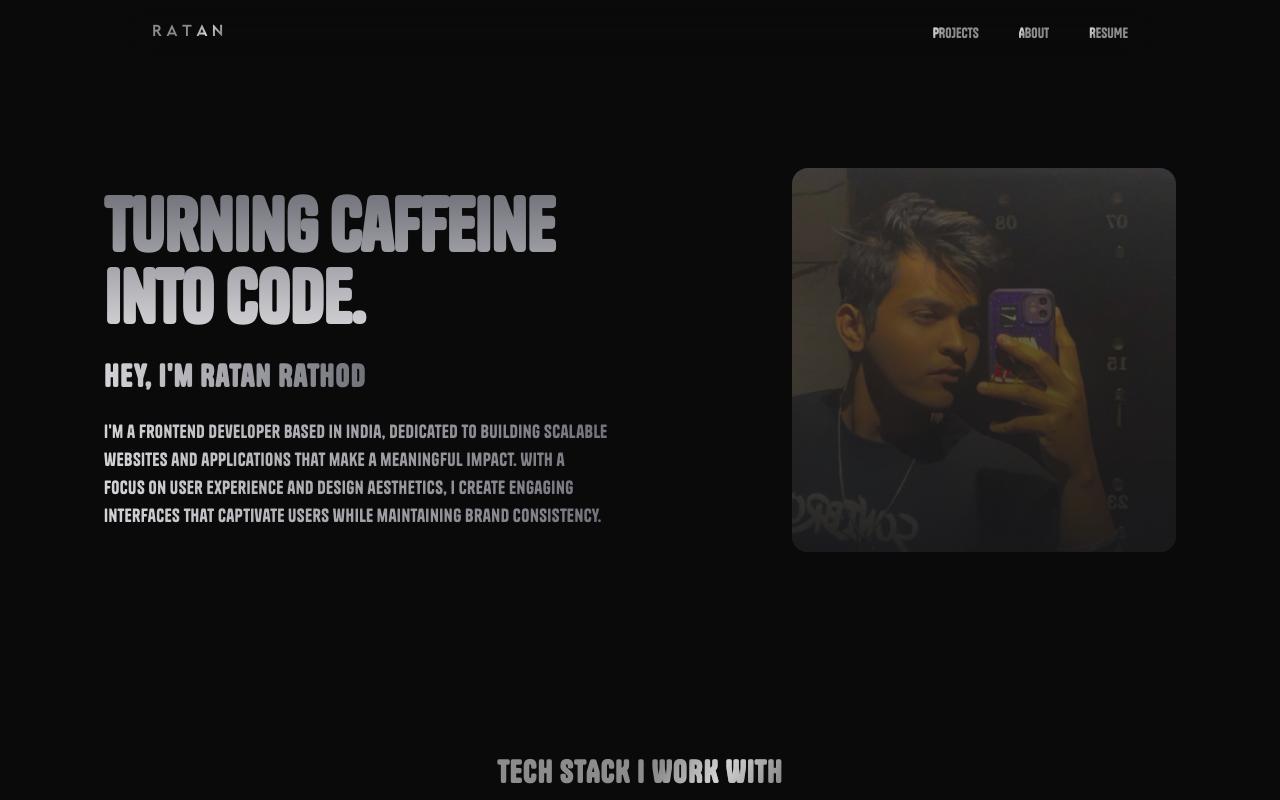
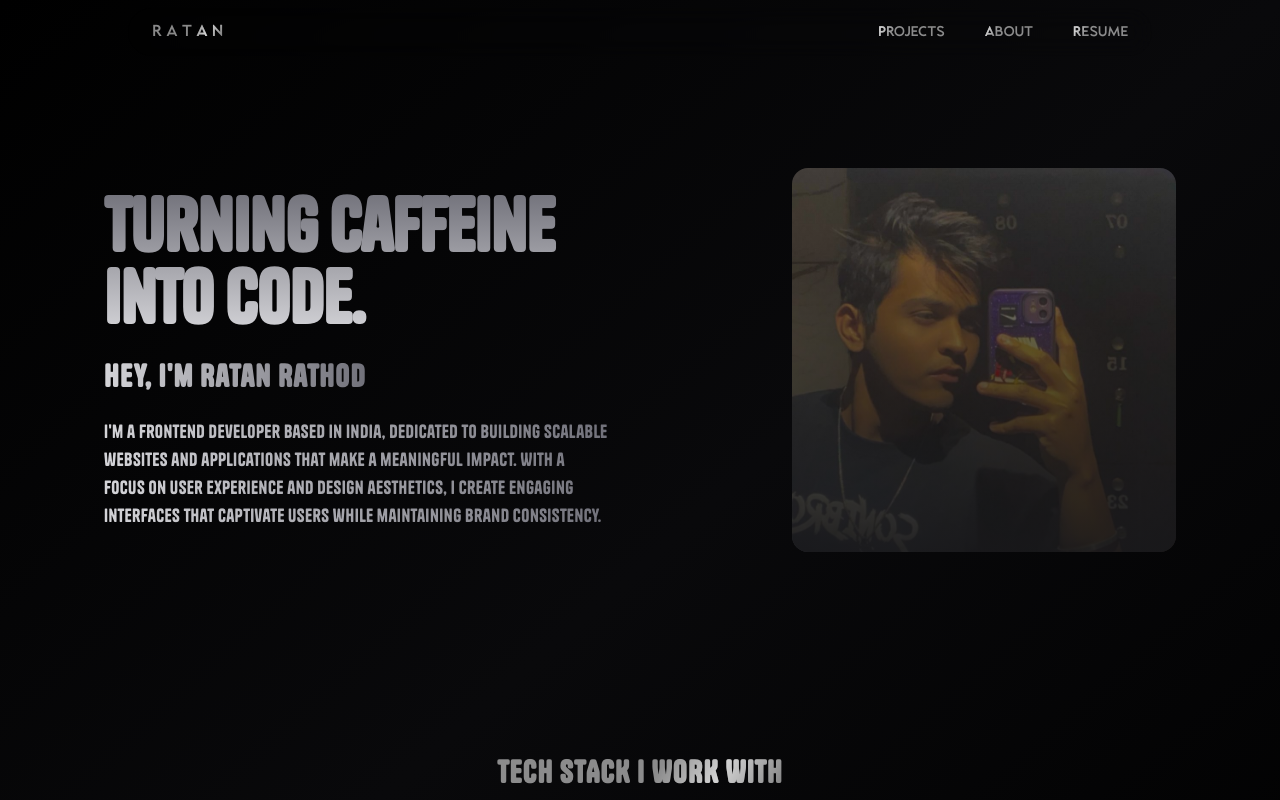
Before and after one commit to ratanz/Portfolio, a Next.js app: page / in a window 1280 px wide. Shown: the top 800 px of the page. Built offline with nearby package versions, Linux system fonts and the light colour scheme.

Commit message:
removed loading screen animation - changed nav font

```diff
--- a/app/template.tsx
+++ b/app/template.tsx
@@ -8,7 +8,7 @@ export default function Template({
 }: {
   children: React.ReactNode
 }) {
-  const [loading, setLoading] = useState(true)
+  const [loading, setLoading] = useState(false)
 
   return (
     <>
@@ -18,7 +18,7 @@ export default function Template({
           opacity: loading ? 0 : 1,
           transition: 'opacity 0.5s ease-in-out',
         }}
-        className="bg-neutral-950"
+        className="bg-neutral-"
       >
         {children}
       </div>
--- a/components/Homepage.tsx
+++ b/components/Homepage.tsx
@@ -43,14 +43,14 @@ const Homepage = () => {
 
      // Add image animation after the main title but before subtitle
      tl.fromTo(imageContainerRef.current,
-      { x: 25, opacity: 0 },
+      { y: 25, opacity: 0 },
       {
-        x: 0,
+        y: 0,
         opacity: 1,
         duration: 1,
         ease: 'power3.out',
+        delay: 0.5,
       },
-      '-=0.3'  // Slight overlap with previous animation
     )
 
     // gradient text animation
@@ -98,89 +98,9 @@ const Homepage = () => {
     })
   }, [])
 
-  // scroll animation when scroll back to top
-  //   useEffect(() => {
-  //     const scrollTl = gsap.timeline({
-  //       scrollTrigger: {
-  //         trigger: mainTitleRef.current,
-  //         start: "top top",
-  //         end: "bottom top",
-  //         scrub: 1.5,  // Increased for smoother scrolling
-  //         toggleActions: "play none none reverse"
-  //       }
-  //     })
-
-  //     scrollTl.to(mainTitleRef.current, {
-  //       y: -120,
-  //       opacity: 0,
-  //       scrub: 2,
-  //       duration: 2.5,
-  //       ease: "power3.inOut"
-  //     })
-
-  //     scrollTl.to(subTitleRef.current, {
-  //       y: -100,
-  //       opacity: 0,
-  //       duration: 2.5,
-  //       stagger: 0.3,
-  //       ease: "power3.inOut"
-  //     }, "-=2")
-
-  //     scrollTl.to(descriptionRef.current, {
-  //       y: 40,
-  //       opacity: 0,
-  //       duration: 2.3,
-  //       scrub: 3,
-  //       stagger: 0.3,
-  //       ease: "power3.out",
-  //     }, "-=2.5")
-
-
-  //     scrollTl.to(connectTitleRef.current, {
-  //       y: 50,
-  //       opacity: 0,
-  //       duration: 1.9,
-  //       delay: 0.9,
-  //       stagger: 0.2,
-  //       scrub: 4,
-  //       ease: "power3.out"
-  //     }, "-=3.8")
-
-  //   scrollTl.to(connectIconsRef.current, {
-  //     y: 50,
-  //     opacity: 0,
-  //     duration: 1.2,
-  //     scrub: 3,
-  //     ease: "power3.out"
-  //   }, "-=0.23")
-
-
-  //   scrollTl.to(techStackTitleRef.current, {
-  //     y: -60,
-  //     opacity: 0,
-  //     duration: 2.5,
-  //     ease: "power3.inOut"
-  //   }, "-=2.2")
-
-  //   if (iconsRef.current) {
-  //     scrollTl.to(Array.from(iconsRef.current.children), {
-  //       y: -40,
-  //       opacity: 0,
-  //       delay: 0.40,
-  //       duration: 1.3,
-  //       stagger: 0.3,  // Increased for slower sequential fade
-  //       ease: "power3.inout"
-  //     }, "-=0.4")
-  //   }
-
-  //   return () => {
-  //     scrollTl.kill()
-  //     ScrollTrigger.getAll().forEach(trigger => trigger.kill())
-  //   }
-  // }, [])
 
   return (
-    <div className='content min-h-screen w-full bg-neutral-950 font-tanker px-4 py-8 md:p-14'>
+    <div className='content min-h-screen w-full bg-gradient-to-br from-black via-zinc-950 to-black font-tanker px-4 py-8 md:p-14'>
       {/* Hero Section */}
       <div className='flex flex-col-reverse lg:flex-row min-h-[30rem] items-center justify-between max-w-7xl mx-auto mt-6 sm:mt-8 lg:mt-16 px-4 sm:px-8 lg:px-12 gap-6 sm:gap-8 lg:gap-16'>
 
--- a/components/Navbar.tsx
+++ b/components/Navbar.tsx
@@ -41,7 +41,7 @@ export function Navbar() {
 
   useEffect(() => {
     gsap.to(navbarRef.current, {
-      duration: 0.3,
+      duration: 0.5,
       y: isVisible ? 0 : '-200%',
       ease: 'power3.out'
     })
@@ -102,11 +102,11 @@ export function Navbar() {
 
   return (
     <>
-      <div ref={navbarRef} className={`content h-12 px-6 py-4 mt-2 flex justify-between  items-center fixed top-0 left-0 right-0 transition-all duration-300 w-[80%] ml-[10%] rounded-full backdrop-blur-md z-[60]
+      <div ref={navbarRef} className={`content h-12 px-6 py-4 mt-2 flex justify-between items-center fixed font-glorich top-0 left-0 right-0 transition-all duration-300 w-[80%] ml-[10%] rounded-full backdrop-blur-md z-[60]
       ${isScrolled ? 'bg-[#58585820] backdrop-blur-2xl': "bg-transparent"}`}
         style={{ transform: 'translateY(-100%)' }}
       >
-        <div className="logo-name flex items-center py-4 font-glorich ">
+        <div className="logo-name flex items-center py-4 ">
           <TransitionLink href="/">
             <ShinyText text="R A T A N" />
           </TransitionLink>
@@ -120,7 +120,7 @@ export function Navbar() {
                   <div className='overflow-hidden'>
                     <ShinyText
                       text={item.label}
-                      className="font-medium lg:text-sm text-xs font-tanker"
+                      className="font-medium lg:text-sm text-xs tracking-tight"
                       speed={3}
                       disabled={false}
                     />
```
Also changed, not shown: src/types/global.d.ts (added, +18 -0 lines), src/types/react-jsx.d.ts (added, +15 -0 lines), tsconfig.json (+13 -2 lines).
